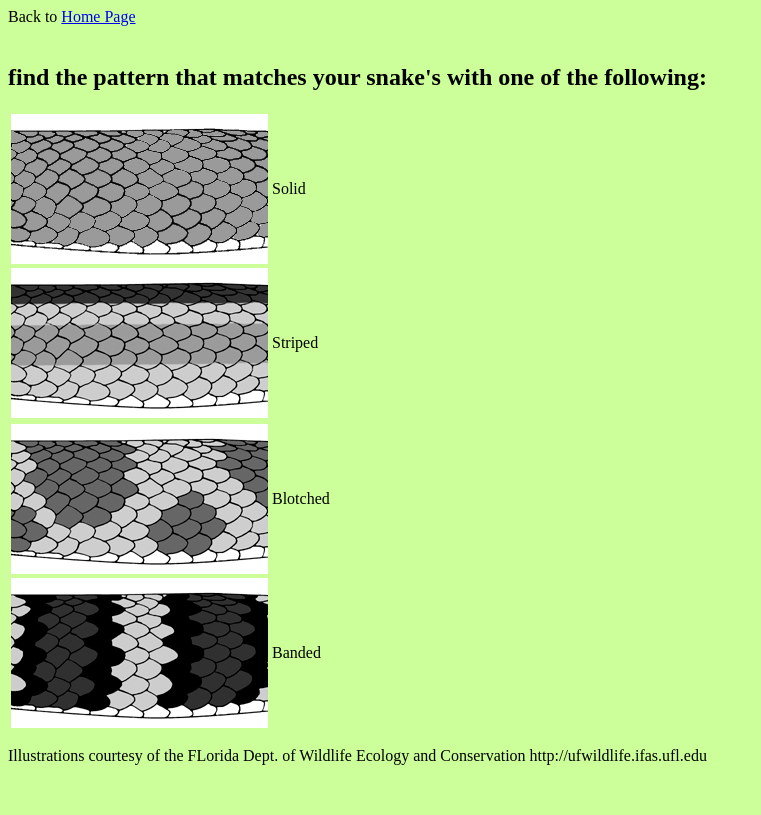
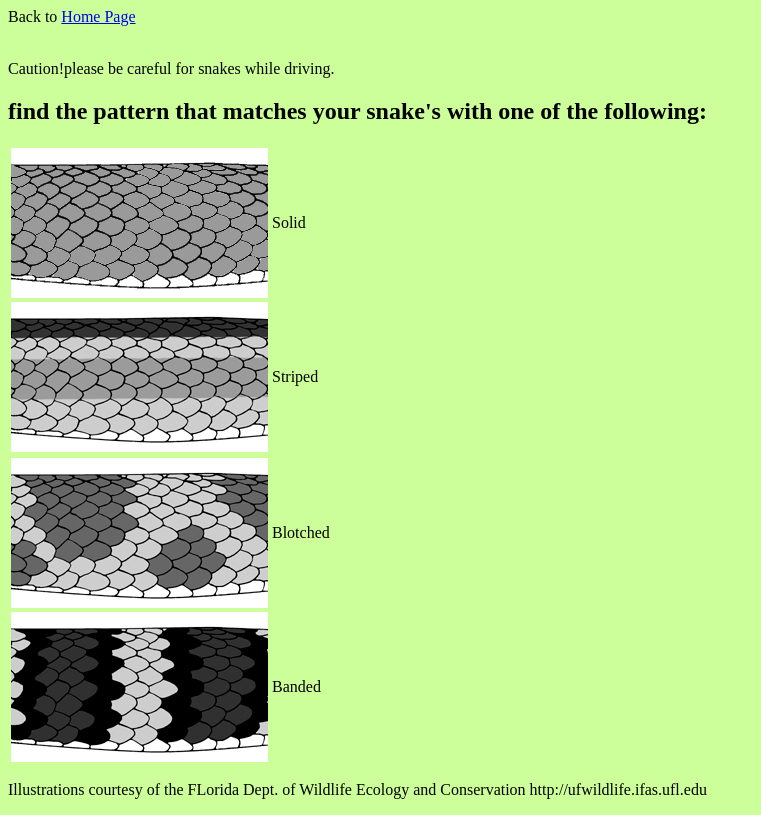
Before and after one commit to McGinnis3460/mcginnis3460.github.io, a plain HTML site: page non-arrowhead.html in a window 1280 px wide. Shown: the whole page, without its empty margins (0-761 px from the left). Drawn offline with Linux system fonts and the light colour scheme.

Commit message:
Lima edits road safety.

```diff
--- a/non-arrowhead.html
+++ b/non-arrowhead.html
@@ -7,6 +7,7 @@
 Back to <a href="homepage.html">Home Page</a>
 <br>
 <br>
+	<p>Caution!please be careful for snakes while driving.<p>
 <h2>find the pattern that matches your snake's with one of the following:</h2>
 <table>
 	<tr>
```
